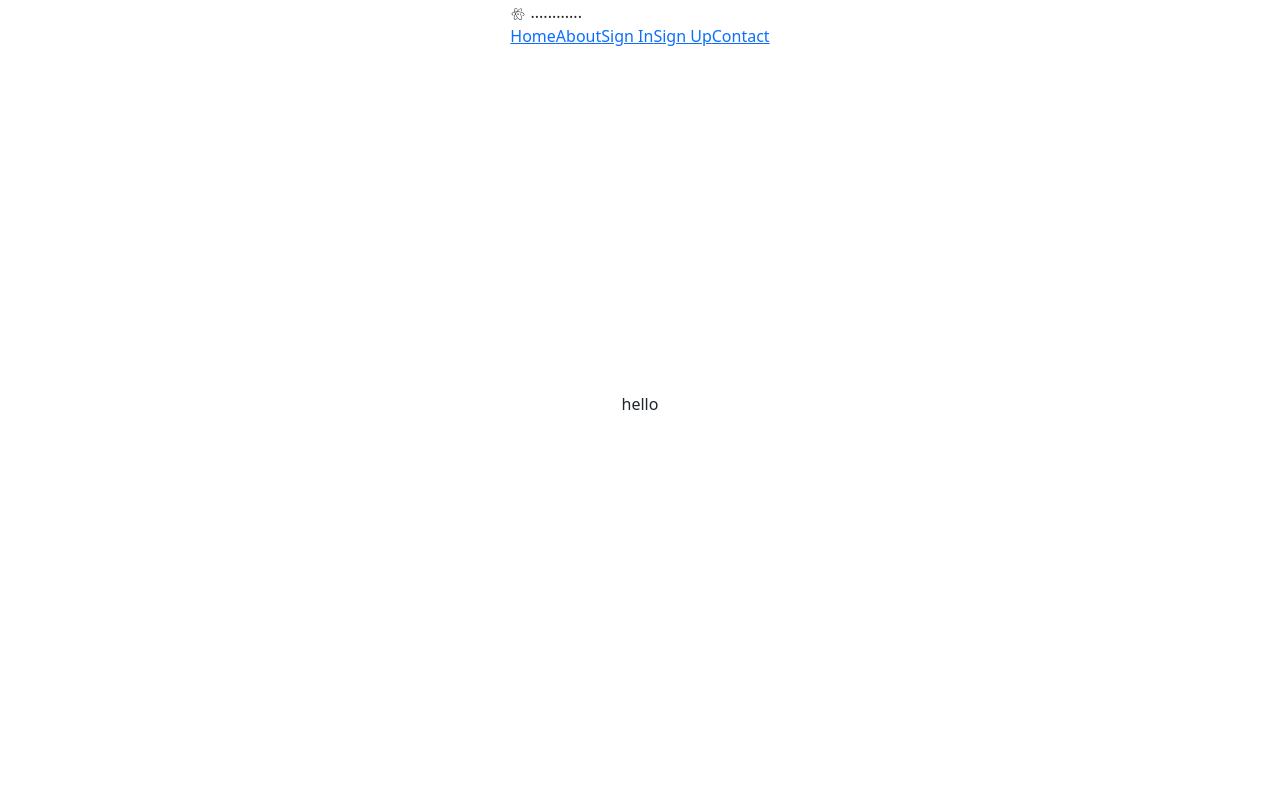
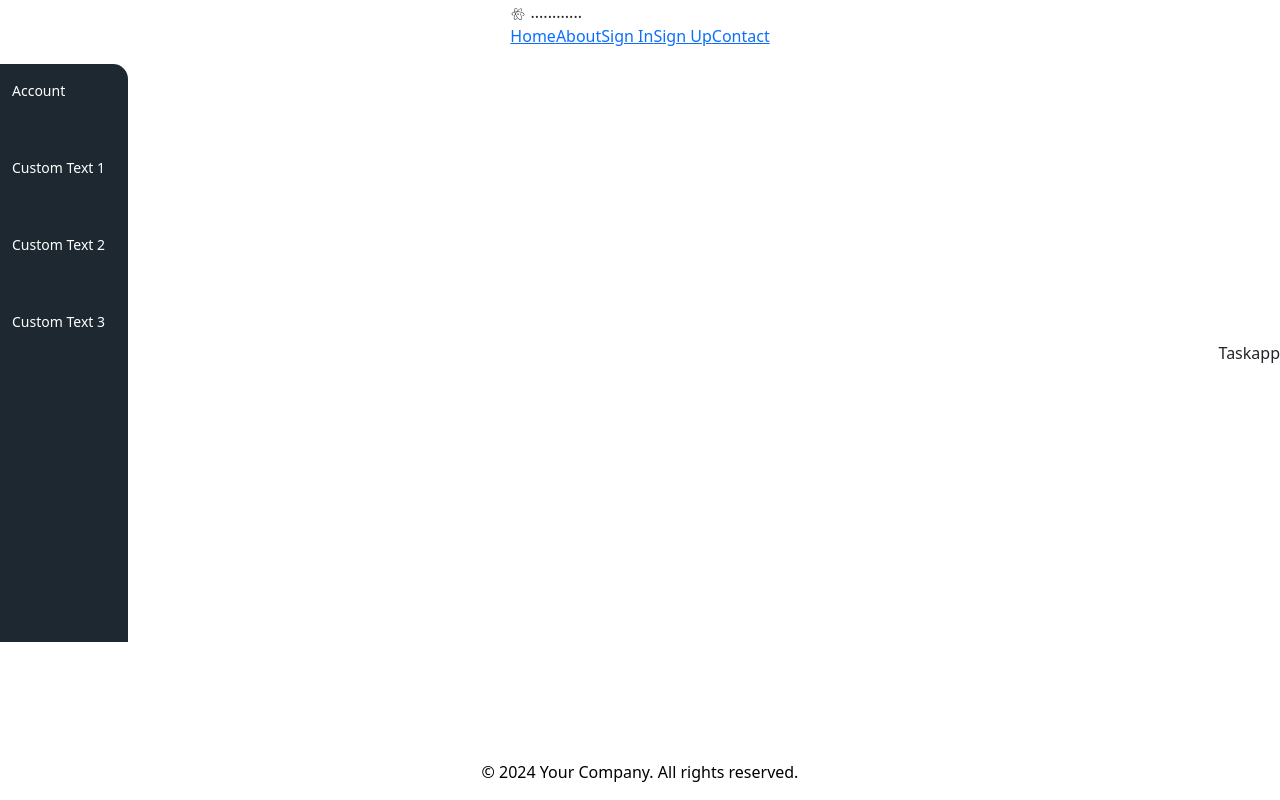
Before and after one commit to festusasiyanbi/taskr, a React (Vite) app in the folder frontend/: page /profile in a window 1280 px wide. Built offline with nearby package versions, Linux system fonts and the light colour scheme.

Commit message:
created a navbar

```diff
--- a/frontend/src/component/Footer.jsx
+++ b/frontend/src/component/Footer.jsx
@@ -1,13 +1,13 @@
-import React from 'react'
+import React from "react";
 
 const Footer = () => {
   return (
     <div>
+      <p className="h-[7%] text-black">
+        &copy; 2024 Your Company. All rights reserved.
+      </p>
+    </div>
+  );
+};
 
-           <p className='text-white'>&copy; 2024 Your Company. All rights reserved.</p>
-
-    </div>
-  )
-}
-
-export default Footer
+export default Footer;
--- a/frontend/src/component/Header.jsx
+++ b/frontend/src/component/Header.jsx
@@ -1,20 +1,28 @@
-import React from 'react';
+import React from "react";
 import { DiAtom } from "react-icons/di";
-
 
 const Header = () => {
   return (
-    <header className="w-full  justify-between items-right p-6  ">
+    <header className="h-[8%] w-full  justify-between items-right p-6  ">
       <div className="text-9xl font-bold flex items-center">
         <DiAtom className="mr-2" /> ............
       </div>
       <nav className="space-x-10">
-        <a href="#" className="hover:underline">Home</a>
-        <a href="#" className="hover:underline">About</a>
-        <a href="#" className="hover:underline">Sign In</a>
-        <a href="#" className="hover:underline">Sign Up</a>
-        <a href="#" className="hover:underline">Contact</a>
-
+        <a href="#" className="hover:underline">
+          Home
+        </a>
+        <a href="#" className="hover:underline">
+          About
+        </a>
+        <a href="#" className="hover:underline">
+          Sign In
+        </a>
+        <a href="#" className="hover:underline">
+          Sign Up
+        </a>
+        <a href="#" className="hover:underline">
+          Contact
+        </a>
       </nav>
     </header>
   );
--- /dev/null
+++ b/frontend/src/profile/NavBar.jsx
@@ -0,0 +1,41 @@
+import Container from "react-bootstrap/Container";
+import Navbar from "react-bootstrap/Navbar";
+import "../styles/profile.css";
+
+function NavBar() {
+  return (
+    <div className="navbar-container">
+      <Navbar className="bg-custom-transparent">
+        <Container>
+          <Navbar.Text href="#home" className="custom-text">
+            Account
+          </Navbar.Text>
+        </Container>
+      </Navbar>
+      <br />
+      <Navbar className="bg-custom-transparent">
+        <Container>
+          <Navbar.Text className="custom-text">Custom Text 1</Navbar.Text>
+        </Container>
+      </Navbar>
+      <br />
+      <Navbar className="bg-custom-transparent">
+        <Container>
+          <Navbar.Text href="#home" className="custom-text">
+            Custom Text 2
+          </Navbar.Text>
+        </Container>
+      </Navbar>
+      <br />
+      <Navbar className="bg-custom-transparent">
+        <Container>
+          <Navbar.Text href="#home" className="custom-text">
+            Custom Text 3
+          </Navbar.Text>
+        </Container>
+      </Navbar>
+    </div>
+  );
+}
+
+export default NavBar;
--- /dev/null
+++ b/frontend/src/profile/Tasks.jsx
@@ -0,0 +1,7 @@
+import React from "react";
+
+const Tasks = () => {
+  return <div>Taskapp</div>;
+};
+
+export default Tasks;
--- a/frontend/src/profile/UserProfile.jsx
+++ b/frontend/src/profile/UserProfile.jsx
@@ -1,10 +1,15 @@
 import React from "react";
 import Layout from "../component/Layout";
-
+import NavBar from "./NavBar";
+import Tasks from "./Tasks";
+import "../styles/global.css";
 const UserProfile = () => {
   return (
     <Layout>
-      <div>hello</div>
+      <main className="task-wrapper">
+        <NavBar />
+        <Tasks />
+      </main>
     </Layout>
   );
 };
--- a/frontend/src/styles/global.css
+++ b/frontend/src/styles/global.css
@@ -1,7 +1,18 @@
 .layout {
-    display: flex;
-    justify-content: space-between;
-    align-items: center;
-    flex-direction: column;
-    height: 100vh;
+  display: flex;
+  justify-content: space-between;
+  align-items: center;
+  flex-direction: column;
+  height: 100vh;
+  width: 100vw;
 }
+.layout main {
+  width: 100vw;
+  height: 85%;
+}
+.task-wrapper {
+  display: flex;
+  justify-content: space-between;
+  align-items: center;
+  width: 100%;
+}
--- /dev/null
+++ b/frontend/src/styles/profile.css
@@ -0,0 +1,10 @@
+.navbar-container {
+  width: 10%;
+  height: 100%;
+  background-color: rgb(29, 40, 49);
+  border-top-right-radius: 15px;
+}
+.custom-text {
+  color: white;
+  font-size: 14px;
+}
```
